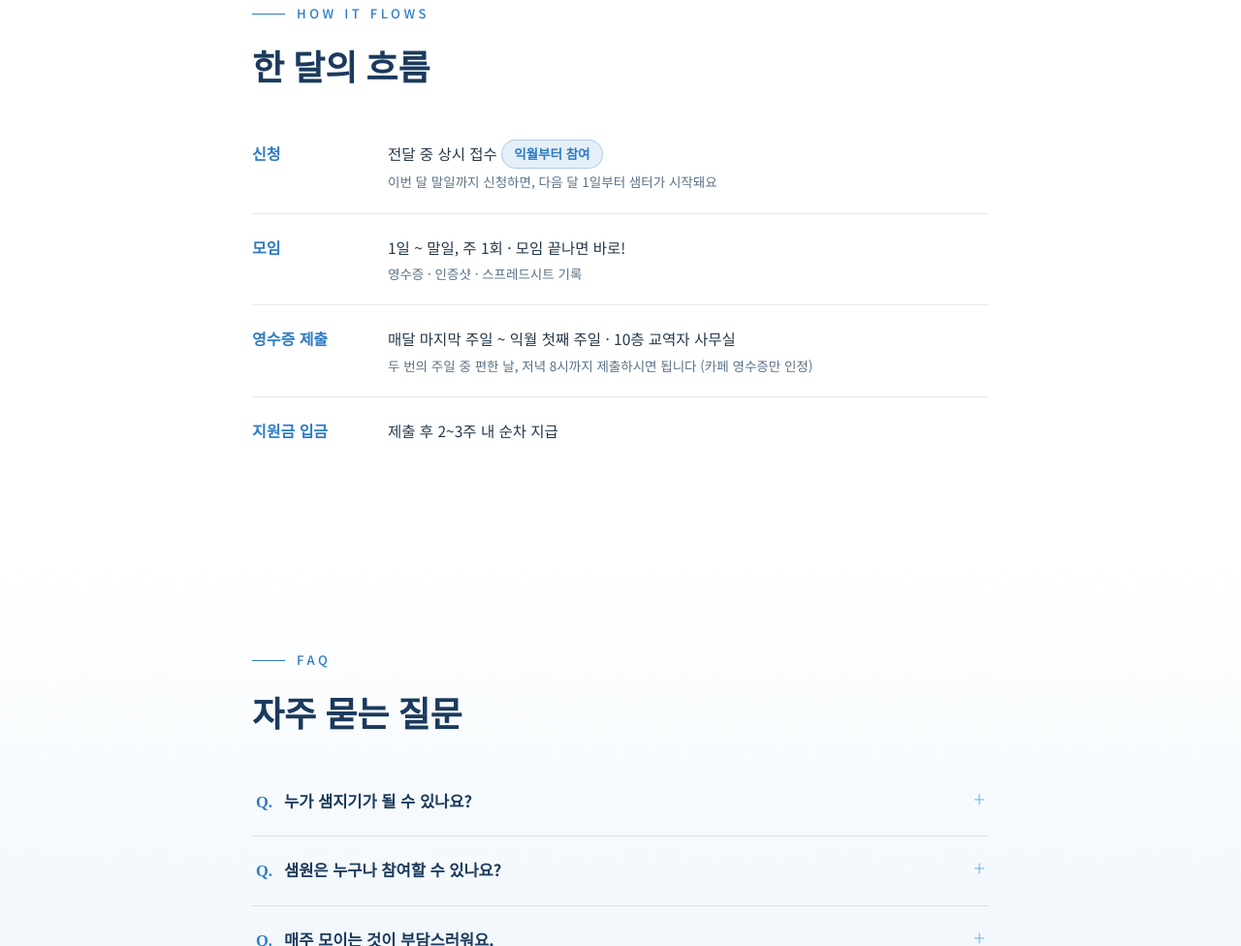
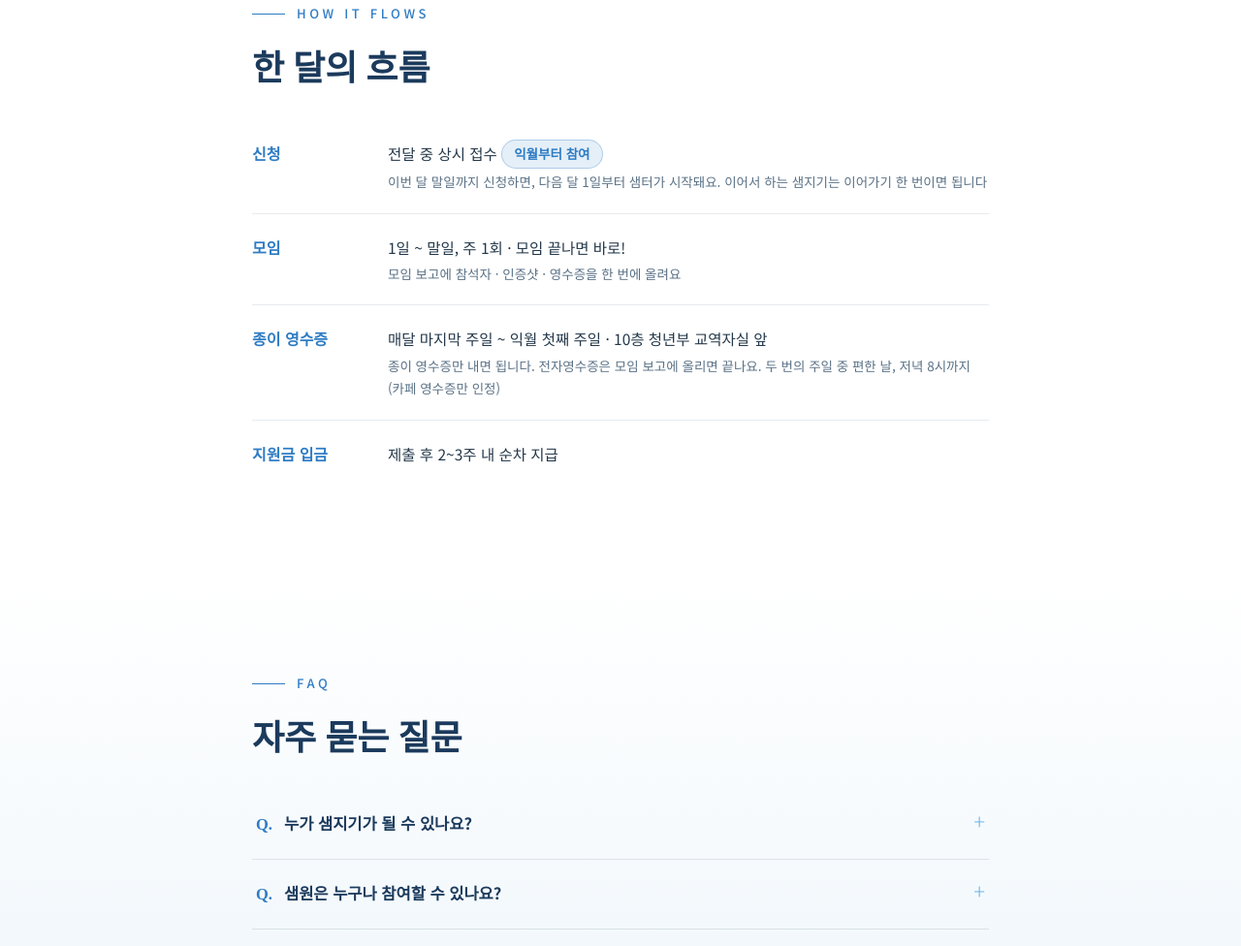
Before and after one commit to yos-saemteo/saemteo, a plain HTML site: page index.html in a window 1280 px wide. Shown: the part 3110-4086 px from the top of the page at 97% size. Drawn offline with Linux system fonts and the light colour scheme; no server answers.

Commit message:
Add files via upload

```diff
--- a/index.html
+++ b/index.html
@@ -608,15 +608,15 @@ footer b{color:rgba(255,255,255,.75);font-weight:500}
     <div class="timeline">
       <div class="step">
         <div class="k">신청</div>
-        <div class="v">전달 중 상시 접수 <span class="badge">익월부터 참여</span><small>이번 달 말일까지 신청하면, 다음 달 1일부터 샘터가 시작돼요</small></div>
+        <div class="v">전달 중 상시 접수 <span class="badge">익월부터 참여</span><small>이번 달 말일까지 신청하면, 다음 달 1일부터 샘터가 시작돼요. 이어서 하는 샘지기는 이어가기 한 번이면 됩니다</small></div>
       </div>
       <div class="step">
         <div class="k">모임</div>
-        <div class="v">1일 ~ 말일, 주 1회 · 모임 끝나면 바로!<small>영수증 · 인증샷 · 스프레드시트 기록</small></div>
+        <div class="v">1일 ~ 말일, 주 1회 · 모임 끝나면 바로!<small>모임 보고에 참석자 · 인증샷 · 영수증을 한 번에 올려요</small></div>
       </div>
       <div class="step">
-        <div class="k">영수증 제출</div>
-        <div class="v">매달 마지막 주일 ~ 익월 첫째 주일 · 10층 교역자 사무실<small>두 번의 주일 중 편한 날, 저녁 8시까지 제출하시면 됩니다 (카페 영수증만 인정)</small></div>
+        <div class="k">종이 영수증</div>
+        <div class="v">매달 마지막 주일 ~ 익월 첫째 주일 · 10층 청년부 교역자실 앞<small>종이 영수증만 내면 됩니다. 전자영수증은 모임 보고에 올리면 끝나요. 두 번의 주일 중 편한 날, 저녁 8시까지 (카페 영수증만 인정)</small></div>
       </div>
       <div class="step">
         <div class="k">지원금 입금</div>
```
